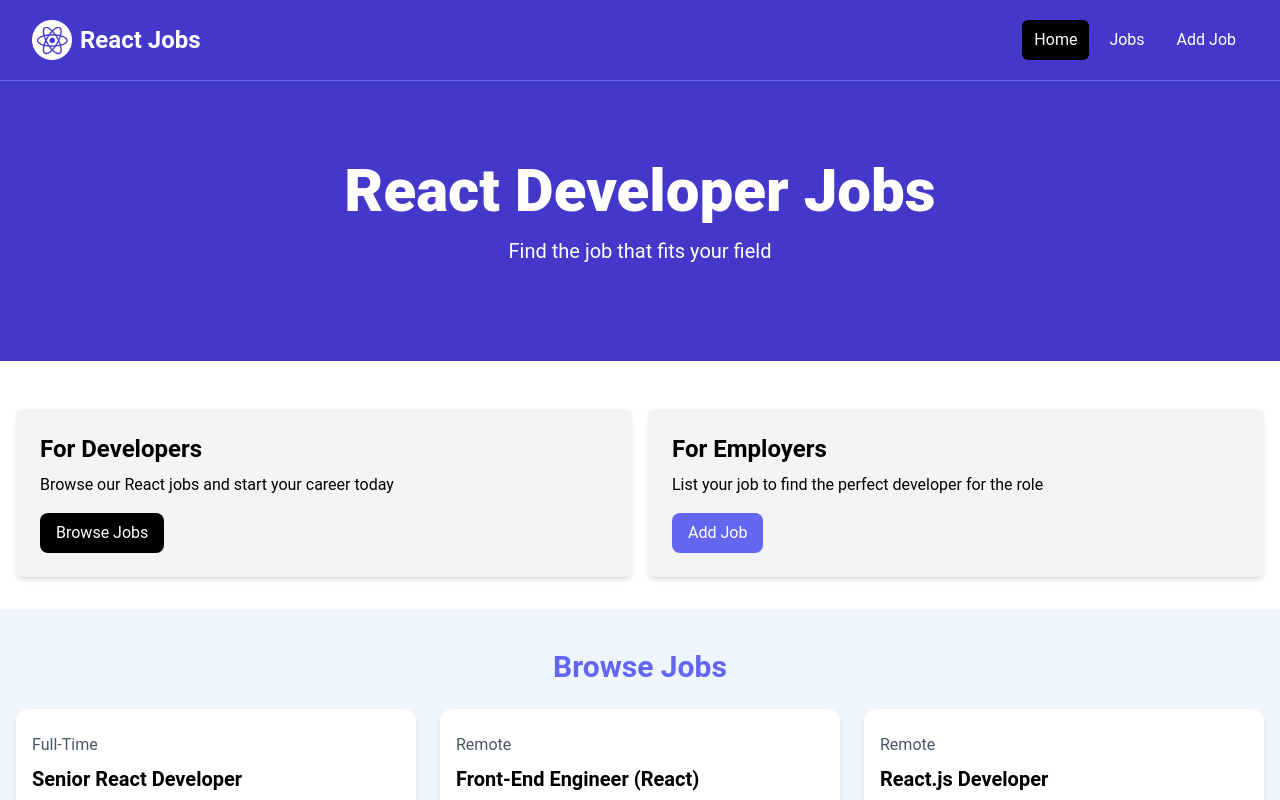
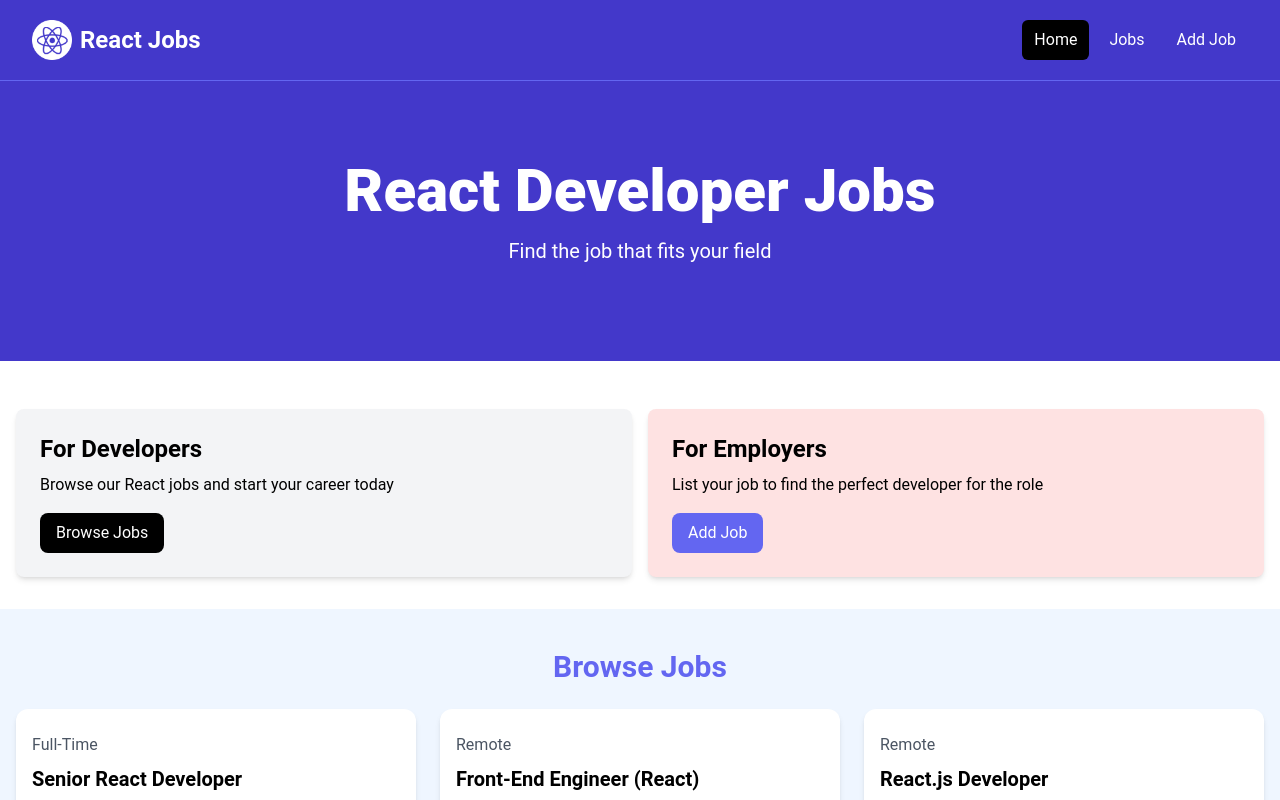
Before and after one commit to joeyovey/react-jobs, a React (Vite) app: page / in a window 1280 px wide. Shown: the top 800 px of the page. Built offline with nearby package versions, Linux system fonts and the light colour scheme.

Commit message:
Added another parameter for dynamic background color for different bg color

```diff
--- a/src/components/Card.jsx
+++ b/src/components/Card.jsx
@@ -1,6 +1,6 @@
-const Card = ({ children }) => {
+const Card = ({ children, bg='bg-gray-100' }) => {
   return (
-    <div className="bg-gray-100 p-6 rounded-lg shadow-md">
+    <div className={`${bg} p-6 rounded-lg shadow-md`}>
       { children }
     </div>
   )
--- a/src/components/HomeCards.jsx
+++ b/src/components/HomeCards.jsx
@@ -17,7 +17,7 @@
                 Browse Jobs
               </a>
             </Card>
-            <Card>
+            <Card bg="bg-red-100">
                 <h2 className="text-2xl font-bold">For Employers</h2>
               <p className="mt-2 mb-4">
                 List your job to find the perfect developer for the role
```
